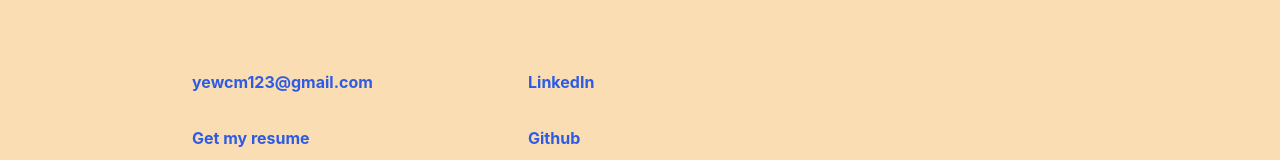
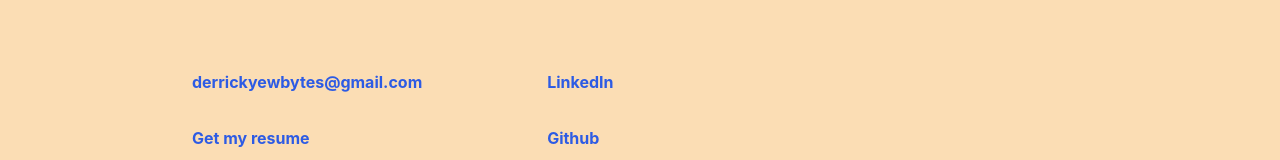
Before and after one commit to DerrickYewBytes/DerrickYewBytes.github.io, a React (Vite) app: page / in a window 1280 px wide. Shown: the part 2644-2804 px from the top of the page. Built offline with nearby package versions, Linux system fonts and the light colour scheme.

Commit message:
updated email and resume fix

```diff
--- a/src/pages/ContactMe.tsx
+++ b/src/pages/ContactMe.tsx
@@ -19,10 +19,15 @@ const ContactMe = (props: Props) => {
           <h1>Say Hello</h1>
           <section className="contact-links">
             <div className="row">
-              <a href="mailto:yewcm123@gmail.com">
-                yewcm123@gmail.com
+              <a href="mailto:derrickyewbytes@gmail.com">
+                derrickyewbytes@gmail.com
               </a>
-              <a href="src/assets/resume/derrick-yew-resume.pdf" download="Derrick_Yew_Resume">Get my resume</a>
+              <a
+                href="/assets/resume/derrick-yew-resume.pdf"
+                download="Derrick_Yew_Resume"
+              >
+                Get my resume
+              </a>
             </div>
             <div className="row">
               <a onClick={() => handleClick(LINKEDIN_URL)}>LinkedIn</a>
@@ -35,7 +40,10 @@ const ContactMe = (props: Props) => {
             <p>© Derrick Yew Choon Min 2024.</p>
             <div className="footer-social">
               <img src={GithubLogo} onClick={() => handleClick(GITHUB_URL)} />
-              <img src={LinkedinLogo} onClick={() => handleClick(LINKEDIN_URL)} />
+              <img
+                src={LinkedinLogo}
+                onClick={() => handleClick(LINKEDIN_URL)}
+              />
             </div>
           </div>
         </div>
```
Also changed, not shown: 2 other files (tests, documents, lock files or other folders).
